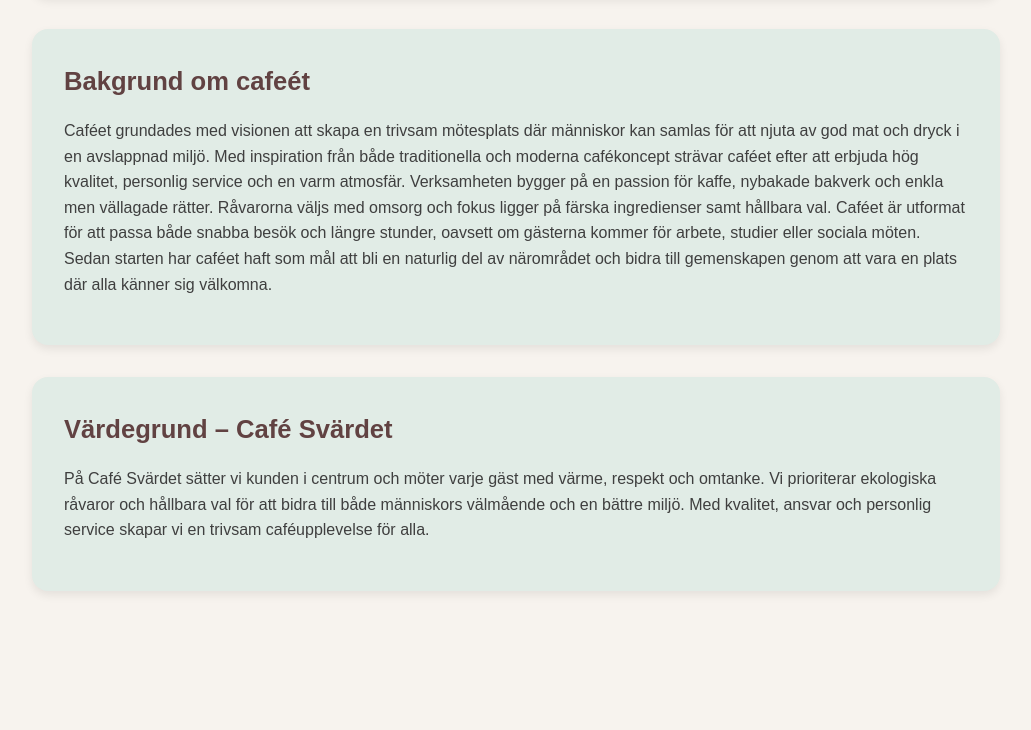
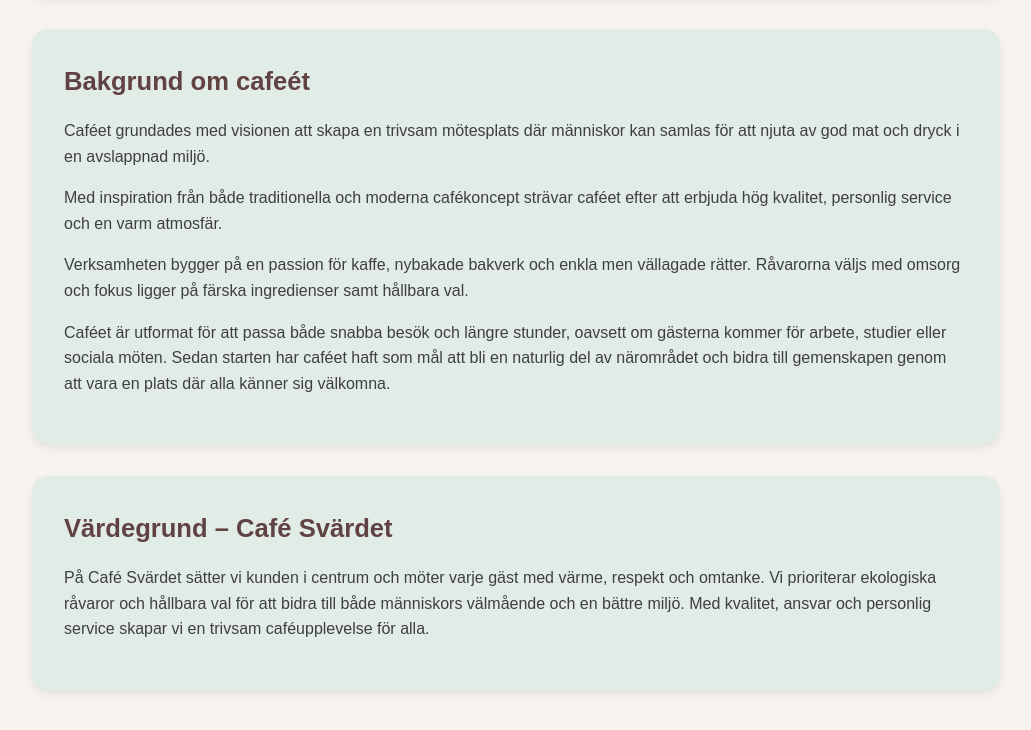
Before and after one commit to 9208joch/Caf-Sprint, a plain HTML site: page index.html in a window 1280 px wide. Shown: the part 1544-2274 px from the top of the page, without its empty margins (124-1155 px from the left). Before the commit the page ends 2199 px from the top, so only its background shows below. Drawn offline with Linux system fonts and the light colour scheme.

Commit message:
Update index.html

```diff
--- a/index.html
+++ b/index.html
@@ -89,10 +89,21 @@
         <h2>Bakgrund om cafeét</h2>  <!--Rubrik -->
 
         <p>
-          Caféet grundades med visionen att skapa en trivsam mötesplats där människor kan samlas för att njuta av god mat och dryck i en avslappnad miljö. Med inspiration från både traditionella och moderna cafékoncept strävar caféet efter att erbjuda hög kvalitet, personlig service och en varm atmosfär.
-        Verksamheten bygger på en passion för kaffe, nybakade bakverk och enkla men vällagade rätter. Råvarorna väljs med omsorg och fokus ligger på färska ingredienser samt hållbara val. Caféet är utformat för att passa både snabba besök och längre stunder, oavsett om gästerna kommer för arbete, studier eller sociala möten.
+        Caféet grundades med visionen att skapa en trivsam mötesplats där människor kan samlas för att njuta av god mat och dryck i en avslappnad miljö.
+        </p>
+
+        <p>
+        Med inspiration från både traditionella och moderna cafékoncept strävar caféet efter att erbjuda hög kvalitet, personlig service och en varm atmosfär.
+        </p>
+
+        <p>
+        Verksamheten bygger på en passion för kaffe, nybakade bakverk och enkla men vällagade rätter.
+        Råvarorna väljs med omsorg och fokus ligger på färska ingredienser samt hållbara val.
+        </p>
+
+        <p>
+        Caféet är utformat för att passa både snabba besök och längre stunder, oavsett om gästerna kommer för arbete, studier eller sociala möten.
         Sedan starten har caféet haft som mål att bli en naturlig del av närområdet och bidra till gemenskapen genom att vara en plats där alla känner sig välkomna.
-
         </p>
 
         </section>
```
